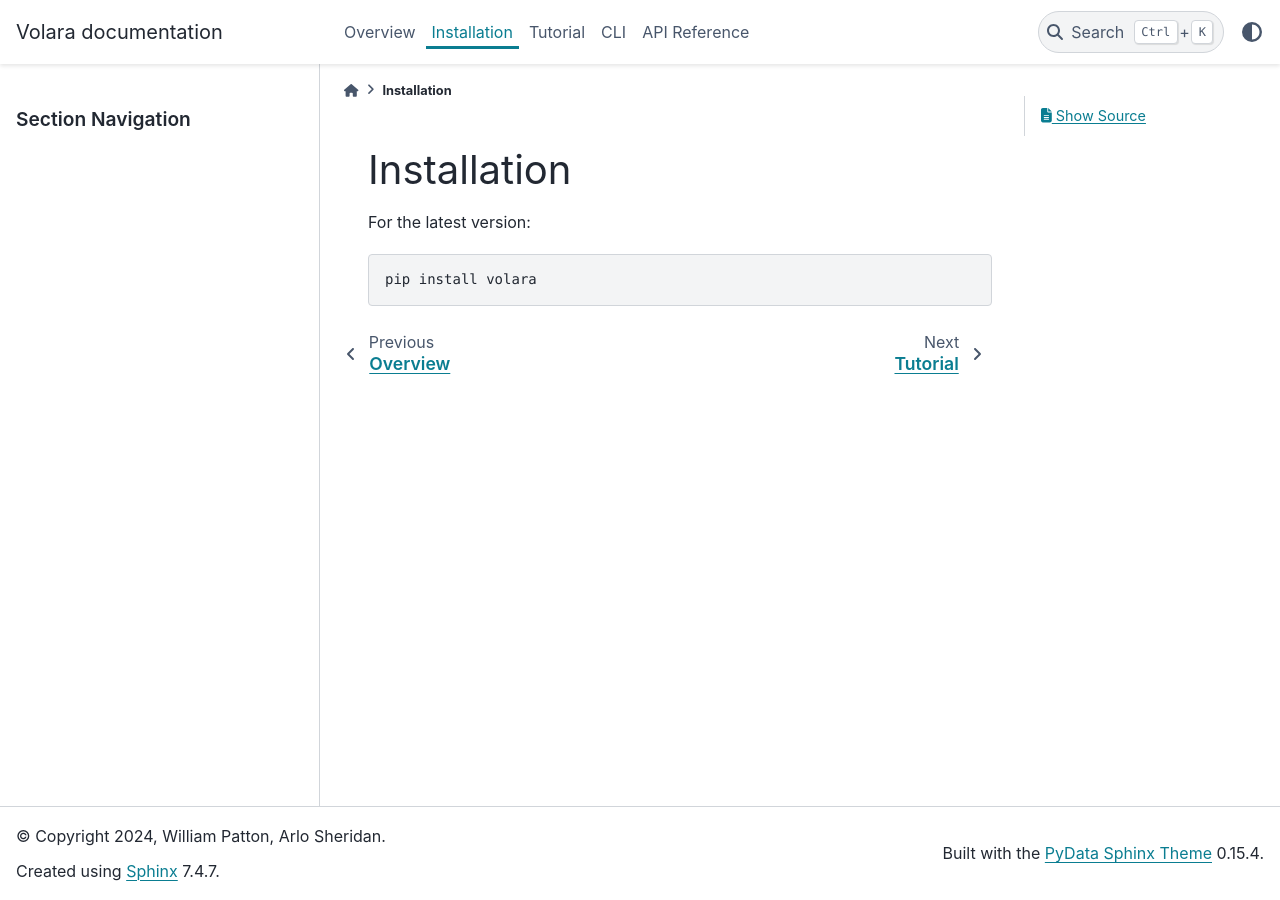
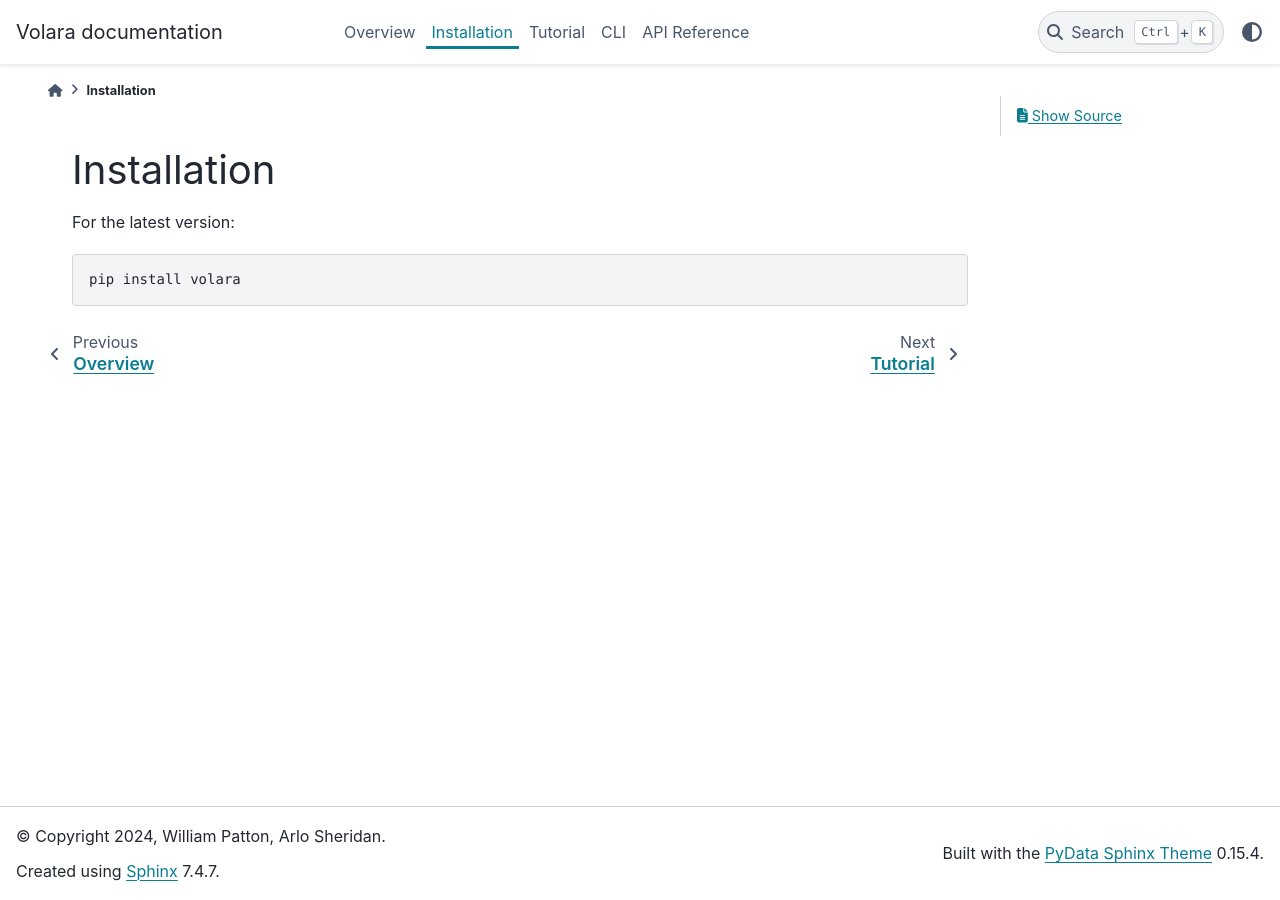
Before and after one commit to e11bio/volara, a Sphinx documentation site: the page built from docs/source/install.rst, in a window 1280 px wide. Built offline with Sphinx 7.4.7 and the PyData theme 0.15.4, drawn with Linux system fonts in a browser that asks for light colours; pages that are not in the unit, such as notebooks, are missing from menus.

Commit message:
improve docs

```diff
--- a/docs/source/conf.py
+++ b/docs/source/conf.py
@@ -59,6 +59,14 @@ exclude_patterns = ["_build", "Thumbs.db", ".DS_Store"]
 # a list of builtin themes.
 #
 html_theme = "pydata_sphinx_theme"
+html_theme_options = {
+    "show_nav_level": 3,  # controls how many levels deep navigation is shown
+    "navigation_depth": 3, # alternative option for some versions
+    "collapse_navigation": True,  # Keep navigation expanded
+}
+html_sidebars = {
+    "**": [],
+}
 
 # Add any paths that contain custom static files (such as style sheets) here,
 # relative to this directory. They are copied after the builtin static files,
```
Also changed, not shown: docs/source/api.rst (+8 -3 lines), 1 other file.
